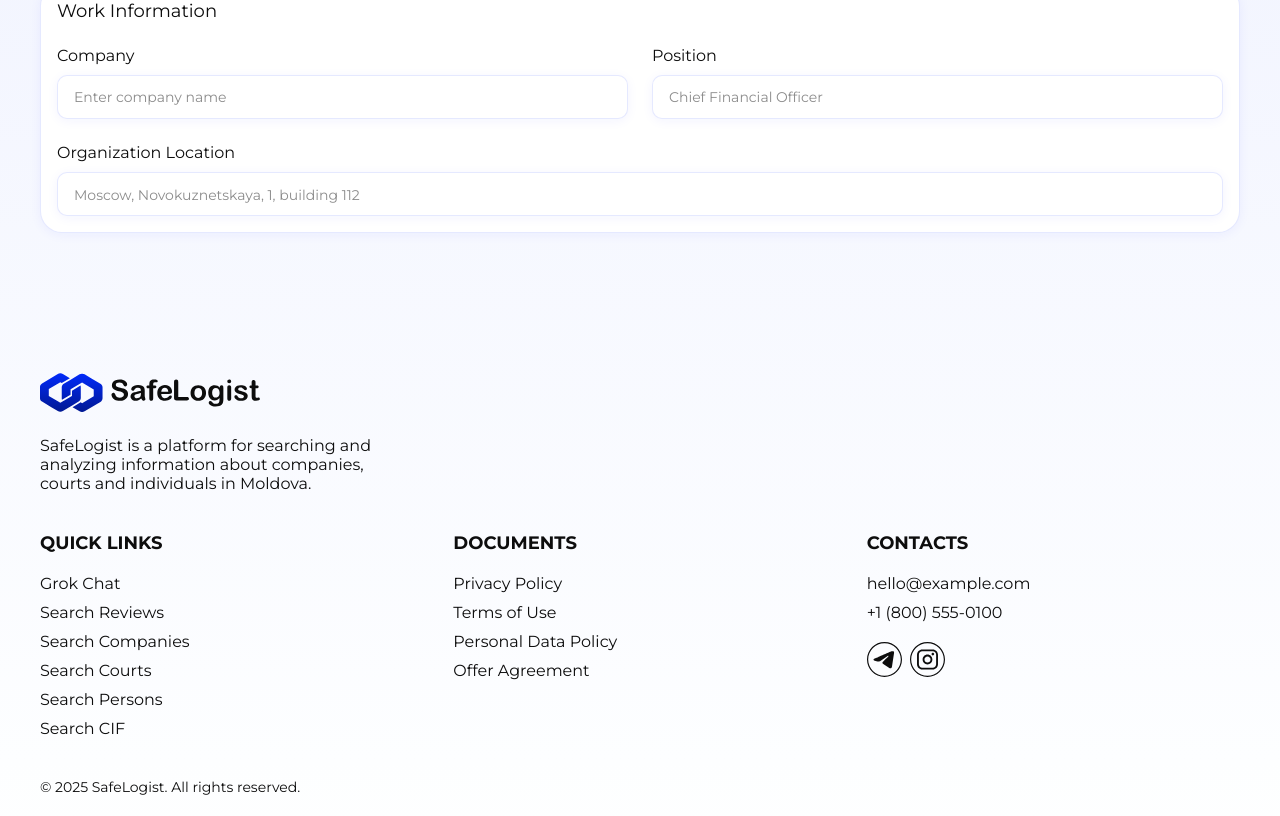
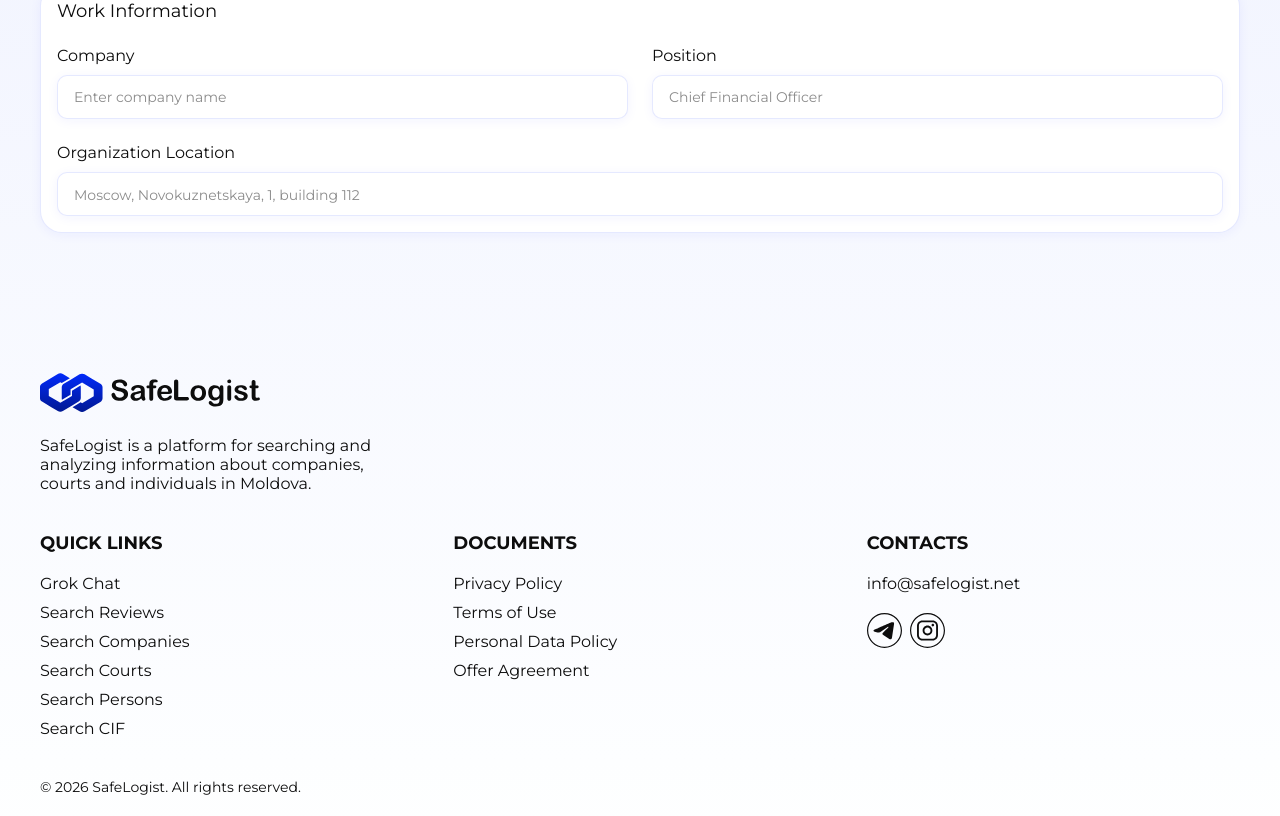
Before and after one commit to AAAlex2001/safelogist, a Next.js app in the folder frontend/: page /en/profile in a window 1280 px wide. Shown: the part 838-1654 px from the top of the page. Built offline with nearby package versions, Linux system fonts and the light colour scheme; no server answers.

Commit message:
правки

```diff
--- a/frontend/messages/en.json
+++ b/frontend/messages/en.json
@@ -104,7 +104,7 @@
     "personalDataPolicy": "Personal Data Policy",
     "offerAgreement": "Offer Agreement",
     "contacts": "Contacts",
-    "copyright": "© 2025 SafeLogist. All rights reserved."
+    "copyright": "© 2026 SafeLogist. All rights reserved."
   },
   "Reviews": {
     "pageTitle": "Reviews",
--- a/frontend/messages/ro.json
+++ b/frontend/messages/ro.json
@@ -104,7 +104,7 @@
     "personalDataPolicy": "Politica de prelucrare a datelor personale",
     "offerAgreement": "Acord de ofertă",
     "contacts": "Contacte",
-    "copyright": "© 2025 SafeLogist. Toate drepturile rezervate."
+    "copyright": "© 2026 SafeLogist. Toate drepturile rezervate."
   },
   "Reviews": {
     "pageTitle": "Recenzii",
--- a/frontend/messages/ru.json
+++ b/frontend/messages/ru.json
@@ -104,7 +104,7 @@
     "personalDataPolicy": "Политика обработки персональных данных",
     "offerAgreement": "Договор-оферта",
     "contacts": "Контакты",
-    "copyright": "© 2025 SafeLogist. Все права защищены."
+    "copyright": "© 2026 SafeLogist. Все права защищены."
   },
   "Reviews": {
     "pageTitle": "Отзывы",
--- a/frontend/messages/uk.json
+++ b/frontend/messages/uk.json
@@ -104,7 +104,7 @@
     "personalDataPolicy": "Політика обробки персональних даних",
     "offerAgreement": "Договір-оферта",
     "contacts": "Контакти",
-    "copyright": "© 2025 SafeLogist. Всі права захищені."
+    "copyright": "© 2026 SafeLogist. Всі права захищені."
   },
   "Reviews": {
     "pageTitle": "Відгуки",
--- a/frontend/src/components/footer/Footer.tsx
+++ b/frontend/src/components/footer/Footer.tsx
@@ -92,13 +92,8 @@ export default function Footer() {
               <h3 className={styles.footerTitle}>{t("contacts")}</h3>
               <ul className={styles.footerList}>
                 <li>
-                  <a href="mailto:hello@example.com" className={styles.footerLink}>
-                    hello@example.com
-                  </a>
-                </li>
-                <li>
-                  <a href="tel:+18005550100" className={styles.footerLink}>
-                    +1 (800) 555-0100
+                  <a href="mailto:info@safelogist.net" className={styles.footerLink}>
+                    info@safelogist.net
                   </a>
                 </li>
               </ul>
```
Also changed, not shown: 2 other files (tests, documents, lock files or other folders).
